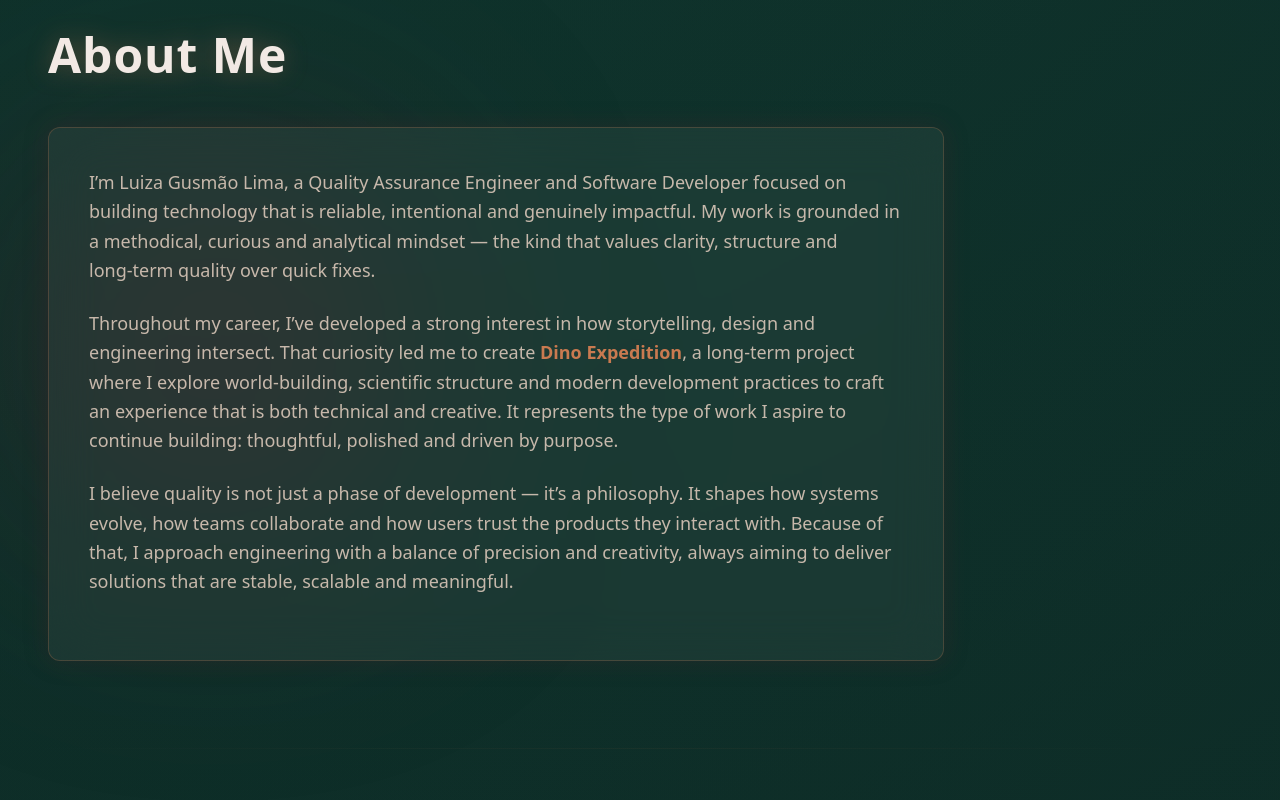
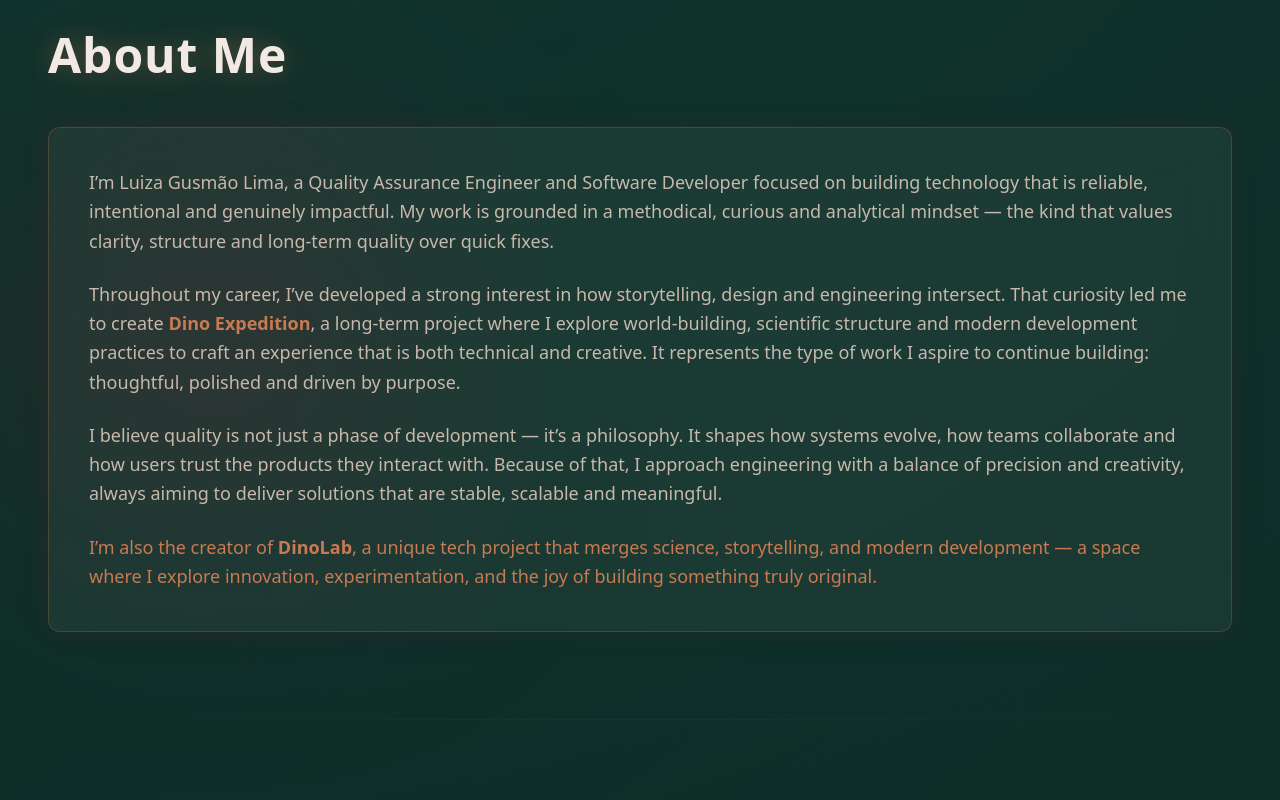
Before and after one commit to andradeg-luiza/personalpage, a React (Vite) app: page / in a window 1280 px wide. Shown: the part 1160-1960 px from the top of the page. Built offline with nearby package versions, Linux system fonts and the light colour scheme.

Commit message:
refactor: update some layouts

```diff
--- a/src/sections/about/about.tsx
+++ b/src/sections/about/about.tsx
@@ -52,7 +52,8 @@ export default function About() {
             border border-[#C97A50]/25
             rounded-xl p-10
             shadow-[0_0_25px_rgba(90,31,42,0.25)]
-            max-w-4xl
+            w-full
+            max-w-none
           "
         >
           <p className="text-lg text-[#D9C7B8]/90 leading-relaxed mb-6">
@@ -66,8 +67,8 @@ export default function About() {
           <p className="text-lg text-[#D9C7B8]/90 leading-relaxed mb-6">
             Throughout my career, I’ve developed a strong interest in how
             storytelling, design and engineering intersect. That curiosity led
-            me to create <span className="text-[#C97A50] font-semibold">Dino
-            Expedition</span>, a long‑term project where I explore world‑building,
+            me to create <a href="#" className="text-[#C97A50] font-semibold">Dino
+            Expedition</a>, a long‑term project where I explore world‑building,
             scientific structure and modern development practices to craft an
             experience that is both technical and creative. It represents the
             type of work I aspire to continue building: thoughtful, polished and
@@ -83,6 +84,12 @@ export default function About() {
             meaningful.
           </p>
 
+          <p className="text-lg text-[#C97A50] leading-relaxed font-medium">
+            I’m also the creator of <span className="font-semibold">DinoLab</span>,
+            a unique tech project that merges science, storytelling, and modern
+            development — a space where I explore innovation, experimentation,
+            and the joy of building something truly original.
+          </p>
         </motion.div>
       </div>
     </section>
--- a/src/sections/projects/dinolabcompact.tsx
+++ b/src/sections/projects/dinolabcompact.tsx
@@ -4,7 +4,7 @@ export default function DinoLabCompact() {
   return (
     <section
       id="dinolab"
-      className="relative p-10 max-w-5xl mx-auto rounded-xl
+      className="relative py-32 px-6 max-w-7xl mx-auto
                  bg-white/10 backdrop-blur-xl border border-[#C97A50]/40
                  shadow-[0_0_35px_rgba(201,122,80,0.35)]"
     >
```
